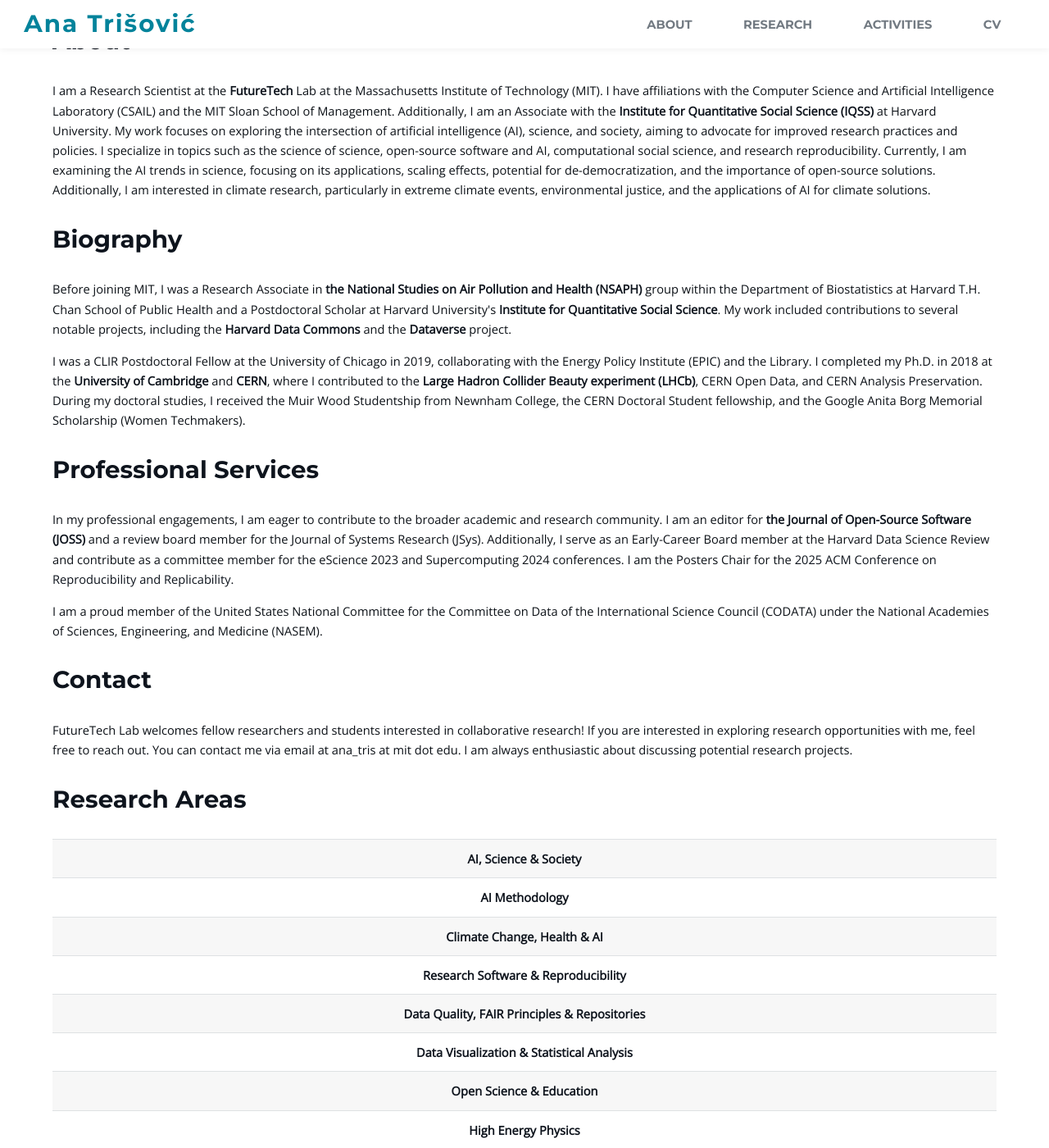
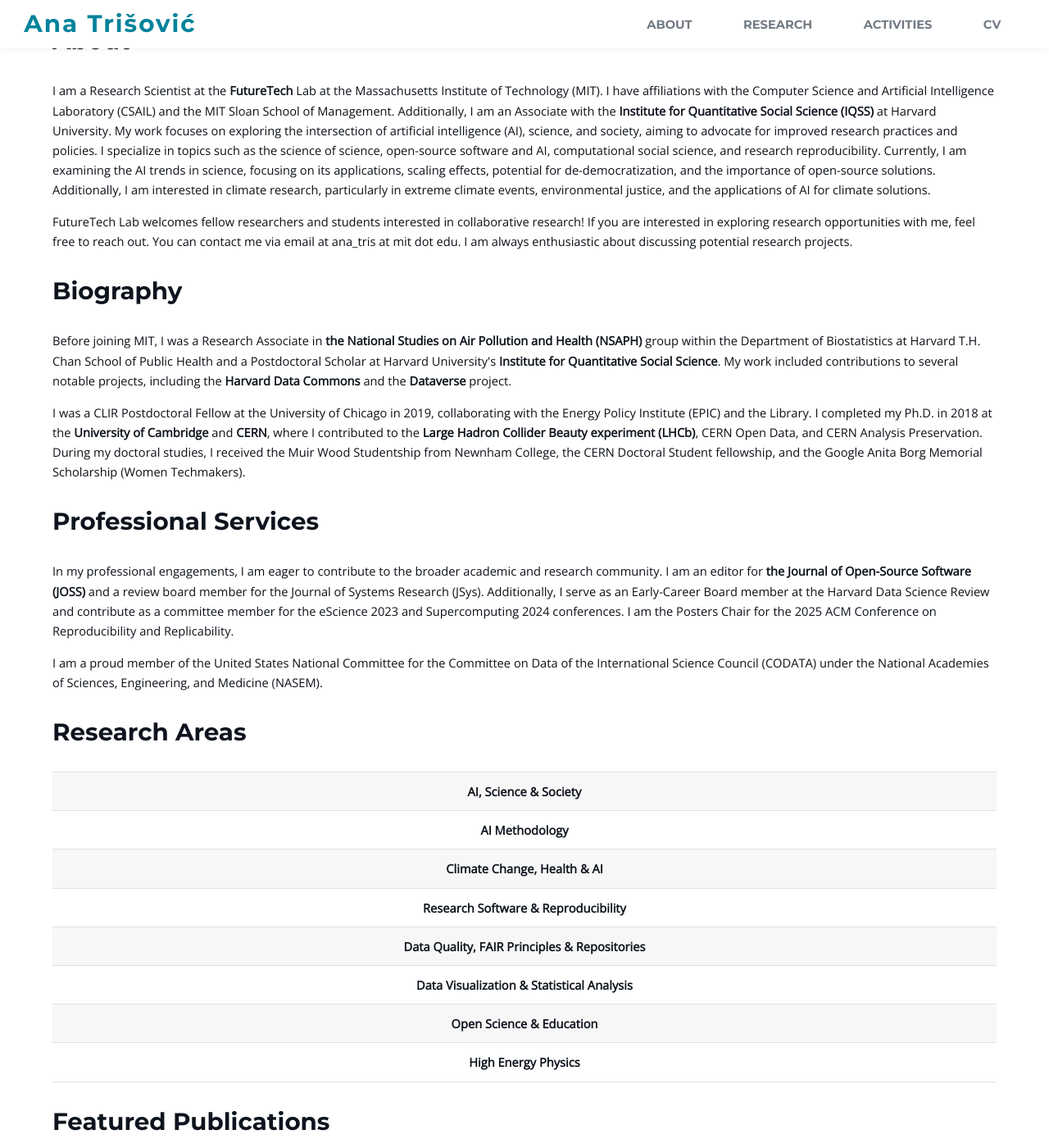
Before and after one commit to atrisovic/anatrisovic.github.io, a Jekyll site: the page built from index.html, in a window 1280 px wide and 1400 px high, scrolled down 675 px. Shown: the whole window at 82% size. Built offline with Jekyll 4.4.1, drawn with Linux system fonts in a browser that asks for light colours; some of the changed text lies outside the part shown.

Commit message:
minor change on first page

```diff
--- a/_includes/main.html
+++ b/_includes/main.html
@@ -4,6 +4,11 @@
     <p>
         I am a Research Scientist at the <strong><a href="https://futuretech.mit.edu">FutureTech</a></strong> Lab at the Massachusetts Institute of Technology (MIT). I have affiliations with the Computer Science and Artificial Intelligence Laboratory (CSAIL) and the MIT Sloan School of Management. Additionally, I am an Associate with the <strong><a
     href="https://www.iq.harvard.edu">Institute for Quantitative Social Science (IQSS)</a></strong> at Harvard University. My work focuses on exploring the intersection of artificial intelligence (AI), science, and society, aiming to advocate for improved research practices and policies. I specialize in topics such as the science of science, open-source software and AI, computational social science, and research reproducibility. Currently, I am examining the AI trends in science, focusing on its applications, scaling effects, potential for de-democratization, and the importance of open-source solutions. Additionally, I am interested in climate research, particularly in extreme climate events, environmental justice, and the applications of AI for climate solutions.
+    </p>
+
+    <p>
+        FutureTech Lab welcomes fellow researchers and students interested in collaborative research!
+        If you are interested in exploring research opportunities with me, feel free to reach out. You can contact me via email at ana_tris at mit dot edu. I am always enthusiastic about discussing potential research projects.
     </p>
 
     <h1>Biography</h1>
@@ -28,11 +33,5 @@
         I am a proud member of the United States National Committee for the Committee on Data of the International Science Council (CODATA) under the National Academies of Sciences, Engineering, and Medicine (NASEM).
     </p>
 
-    <h1>Contact</h1>
-
-    <p>
-        FutureTech Lab welcomes fellow researchers and students interested in collaborative research!
-        If you are interested in exploring research opportunities with me, feel free to reach out. You can contact me via email at ana_tris at mit dot edu. I am always enthusiastic about discussing potential research projects.
-    </p>
 
 </div>
```
Also changed, not shown: index.html (+7 -4 lines).
